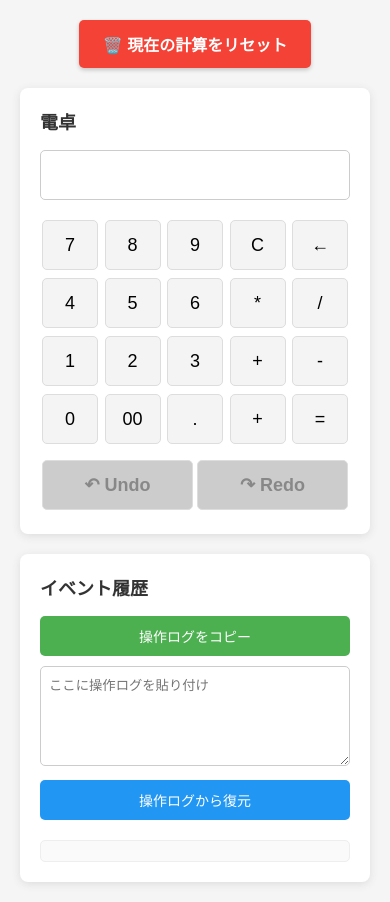
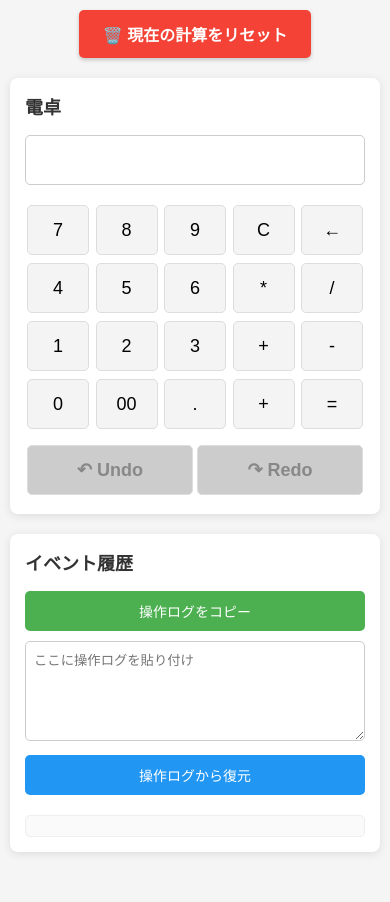
Before and after one commit to akinoriakatsuka/es-dentaku, a website: page index.html in a window 390 px wide. After the commit the page ends 862 px from the top, so only its background shows below. Drawn offline with nearby package versions, Linux system fonts and the light colour scheme.

Commit message:
レスポンシブ対応

```diff
--- a/index.html
+++ b/index.html
@@ -3,6 +3,7 @@
 
 <head>
     <meta charset="UTF-8">
+    <meta name="viewport" content="width=device-width, initial-scale=1.0">
     <title>Event Sourcing電卓</title>
     <link rel="stylesheet" href="style.css">
     <script src="https://cdnjs.cloudflare.com/ajax/libs/mathjs/12.4.0/math.min.js"></script>
--- a/style.css
+++ b/style.css
@@ -52,11 +52,31 @@
 
 .calc-section {
     max-width: 400px;
+    margin: 0 auto;
 }
 
 @media (max-width: 768px) {
+    body {
+        padding: 10px;
+    }
+
+    .calc-section,
+    .history-section {
+        padding: 15px;
+    }
+
     .calc-section {
         max-width: 100%;
+    }
+
+    .keys button {
+        height: 60px;
+        font-size: 20px;
+    }
+
+    #result {
+        font-size: 28px;
+        height: 60px;
     }
 }
 
```
